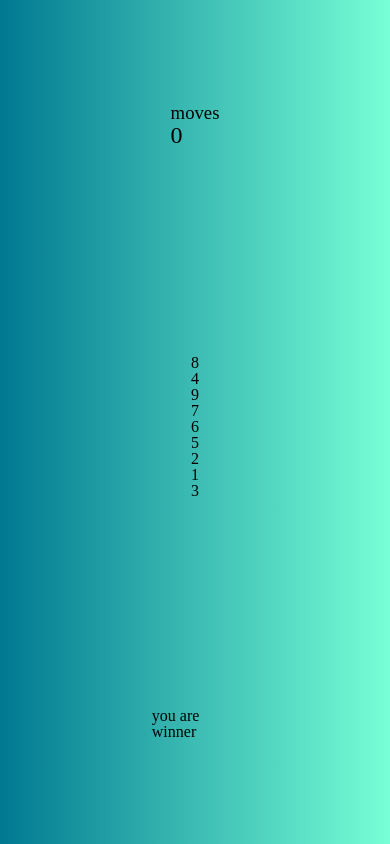
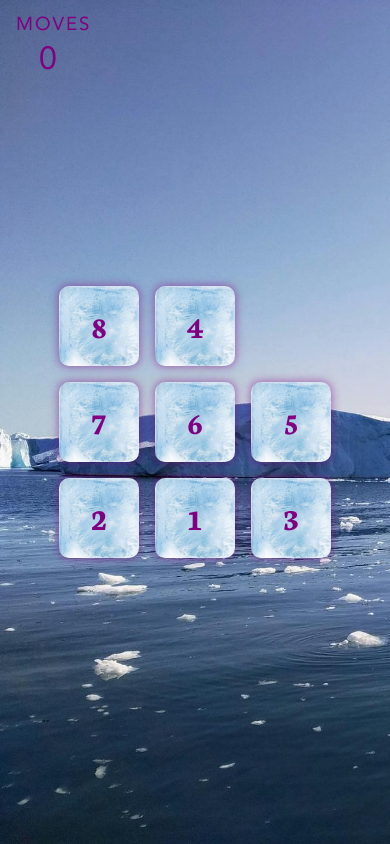
Before and after one commit to mohammadSadeghAlimardani/Shuffle-n-Slide, a plain HTML site: page index.html in a window 390 px wide. Drawn offline with Linux system fonts and the light colour scheme; a web font is replaced by a local one.

Commit message:
Add files via upload

```diff
--- a/css/styles.css
+++ b/css/styles.css
@@ -1,23 +1,24 @@
-/* ==== GENERAl STYLES ==== */
-/* ======================== */
-
 @font-face {
-    font-family: 'Avenir-Light';
-    src: url('../fonts/Avenir\ Light.ttf') format('truetype');
+    font-family: 'Avenir-Regular';
+    src: url('../fonts/Avenir-Regular.ttf') format('truetype');
 }
 @font-face {
-    font-family: 'Avenir-Regular';
-    src: url('../fonts/Avenir\ Regular.ttf') format('truetype');
+    font-family: 'Pacifico-Regular';
+    src: url('../fonts/Pacifico-Regular.ttf') format('truetype');
 }
 @font-face {
-    font-family: 'Avenir-Medium';
-    src: url('../fonts/Avenir\ Medium.ttf') format('truetype');
+    font-family: 'Neuton-Bold';
+    src: url('../fonts/Neuton-Bold.ttf');
 }
 html{
     font-family: 'Avenir-Regular';
+    background: url('../images/background.jpg') 0% 50%/cover no-repeat;
 }
-a{
-    text-decoration: none;
+body{
+    width: 100%;
+    height: 100vh;
+    display: grid;
+    place-items: center;
 }
 h1{
     font-size: 1.5rem;
@@ -34,93 +35,169 @@ h4{
 h5{
     font-size: 0.83rem;
 }
-h4{
+h6{
     font-size: 0.67rem;
 }
-body{
-    width: 100%;
-    height: 100vh;
-    background: #007991;  /* fallback for old browsers */
-    background: -webkit-linear-gradient(to right,#007991, #78ffd6);  /* Chrome 10-25, Safari 5.1-6 */
-    background: linear-gradient(to right,#007991, #78ffd6); /* W3C, IE 10+/ Edge, Firefox 16+, Chrome 26+, Opera 12+, Safari 7+ */
+a{
+    text-decoration: none;
+}
+
+/* ==== MOVE-COUNTER ==== */
+/* ====================== */
+
+.move-counter{
+    top: 1rem;
+    left: 1rem;
+    position: fixed;
+    z-index: 1;
+    color: purple;
+    width: 4rem;
+    height: 4rem;
+    text-align: center;
+}
+.move-counter h3{
+    letter-spacing: 2px;
+    margin-bottom: 0.5rem;
+    text-transform: uppercase;
+}
+.move-counter h2{
+    font-size: 2rem;
+}
+
+/* ==== SQUARE ==== */
+/* ================ */
+
+.square-container{
+    display: grid;
+    grid-template-columns: 1fr 1fr 1fr;
+    gap: 1rem 1rem;
+}
+.square-container .square{
+    background: url('../images/ice-cube.png') 0 50%/cover;
+    color: purple;
+    font-size: 2rem;
+    cursor: pointer;
+    box-shadow: 0 0 8px 1px #80008080;
+    border-radius: 10px;
     display: grid;
     place-items: center;
+    background-color: white;
+    width: 10rem;
+    height: 10rem;
+    transition: all 0.5s;
+    font-family: 'Neuton-Bold';
+}
+.square-container .square.empty{
+    visibility: hidden;
 }
 
-.alert{
-    transition: all 0.5s;
-    top: 0;
-    transform: translateY(-100%);
-    position: fixed;
-    background-color: red;
-    color: white;
-    text-align: center;
-    padding: 1.5rem 3rem;
+@media screen and (max-width:840px){
+    .square-container .square{
+        width: 7rem;
+        height: 7rem;
+        transition: all 0.4s;
+    }
 }
-.alert.show{
-    transform: translateY(0);
+@media screen and (max-width:567px){
+    .square-container .square{
+        width: 6rem;
+        height: 6rem;
+    }
+}
+@media screen and (max-width:480px){
+    .square-container .square{
+        width: 5rem;
+        height: 5rem;
+    }
 }
 
-section{
-    width: 90%;
+/* ==== ALERT-WINNER ==== */
+/* ====================== */
+
+.alert-winner{
+    position: fixed;
+    left: 0;
+    right: 0;
+    top: 0;
+    bottom: 0;
+    background-color: #000000b3;
+    z-index: 2;
+    display: grid;
+    place-items: center;
+    transform: scale(0);
+    transition: all 0.5s;
+}
+.alert-winner.show{
+    transform: scale(1);
+}
+.alert-winner .message-text{
+    width: 70%;
+    background-color: white;
+    padding: 4rem 0;
+}
+.alert-winner .message-text section div{
+    width: 400px;
     margin: 0 auto;
+    align-items: center;
+    justify-items: center;
+    display: grid;
+    grid-template-columns: 1fr 1fr;
+    gap: 1.5rem 1rem;
+    border-radius: 10px;
 }
-section form{
-    width: 100%;
+.alert-winner .message-text section div p{
+    text-align: center;
+    text-transform: capitalize;
+    font-family: 'Pacifico-Regular';
+    font-size: 1.5rem;
+}
+.alert-winner .message-text section div ul{
     display: flex;
-    gap: 0 0;
-    margin-bottom: 0.5rem;
+    gap: 0.25rem 0.25rem;
 }
-section form input{
-    padding: 0.5rem 1.5rem;
-    width: 100%;
-    height: 2rem;
-    border: 0;
-    outline: 0;
+.alert-winner .message-text section div ul li{
+    color: #e6e60d;
+    font-size: 1.5rem;
 }
-section form input::placeholder{
-    font-family: 'Avenir-Regular';
-    letter-spacing: 1px;
+.alert-winner .message-text section div ul li.minimize-animation{
+    animation-name: minimize;
+    animation-timing-function: linear;
+    animation-iteration-count: 1;
+    animation-duration: 1s;
 }
-section form input:focus{
-    font-family: 'Avenir-Regular';
-    border: 0;
-    outline: 0;
+.alert-winner .message-text section div ul li.real-size{
+    transform: scale(1);
 }
-section form button{
-    border: 0;
-    letter-spacing: 2px;
-    padding: 0 1.5rem;
-    font-family: 'Avenir-Regular';
-    text-transform: capitalize;
-    transition: all 0.5s;
-    cursor: pointer;
+
+@keyframes minimize {
+    0%{
+        transform: scale(5);
+    }
+    25%{
+        transform: scale(4);
+    }
+    50%{
+        transform: scale(3);
+    }
+    75%{
+        transform: scale(2);
+    }
+    100%{
+        transform: scale(1);
+    }
 }
-section form button:hover{
-    background-color: rgb(80, 80, 224);
-    color: white;
+
+@media screen and (max-width:768px){
+    .alert-winner .message-text{
+        width: 85%;
+    }
 }
-section ul.items li{
-    background-color: white;
-    text-transform: capitalize;
-    padding: 0.75rem 1.5rem;
-    display: flex;
-    justify-content: space-between;
-    align-items: center;
-    transition: all 0.5s;
-    margin-bottom: 0.5rem;
+@media screen and (max-width:567px){
+    .alert-winner .message-text{
+        width: 95%;
+    }
+    .alert-winner .message-text section div{
+        width: 300px;
+        grid-template-columns: 1fr;
+    }
 }
-section ul.items li:hover{
-    box-shadow: 0 0 20px 1px rgb(40, 40, 243);
-}
-section ul.items li div{
-    align-items: center;
-    gap: 0 0.75rem;
-    display: flex;
-}
-section ul.items li div a.edit-btn{
-    color: rgb(8, 154, 8);
-}
-section ul.items li div a.remove-btn{
-    color: red;
-}
```
